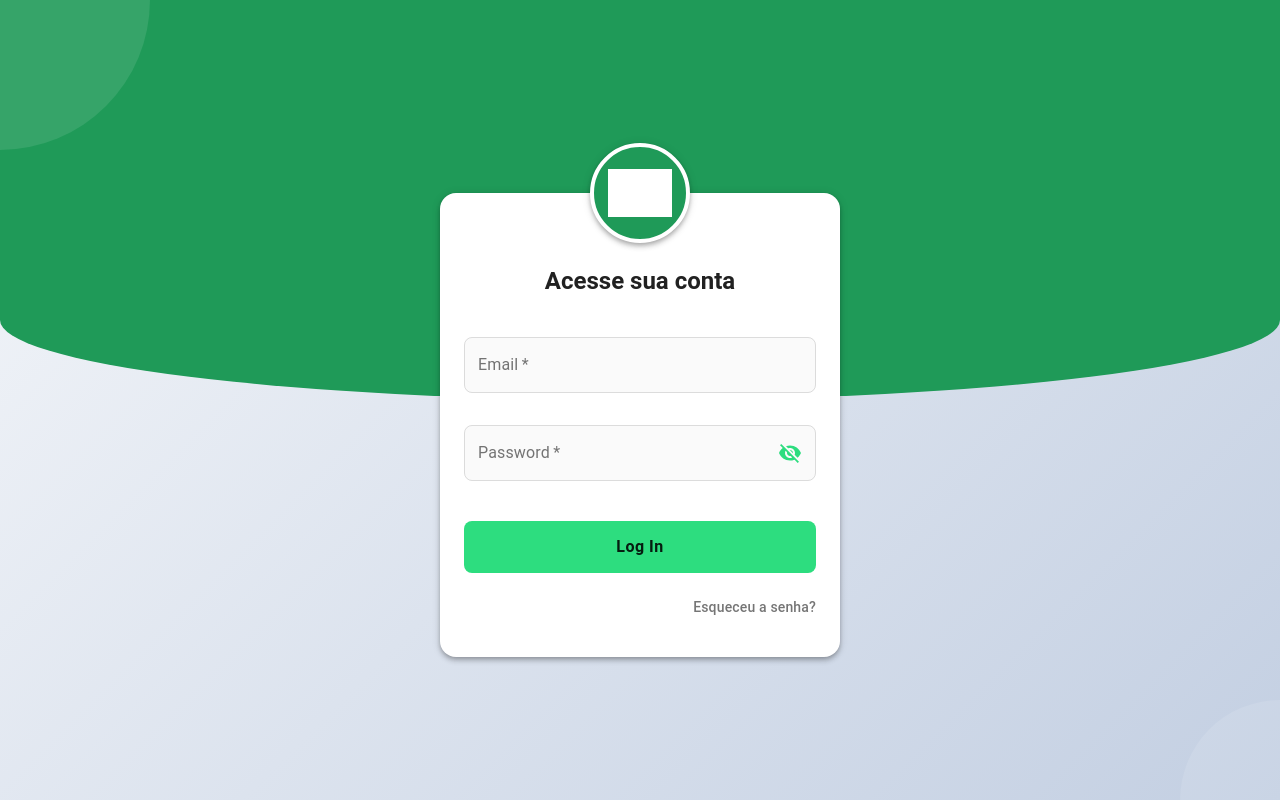
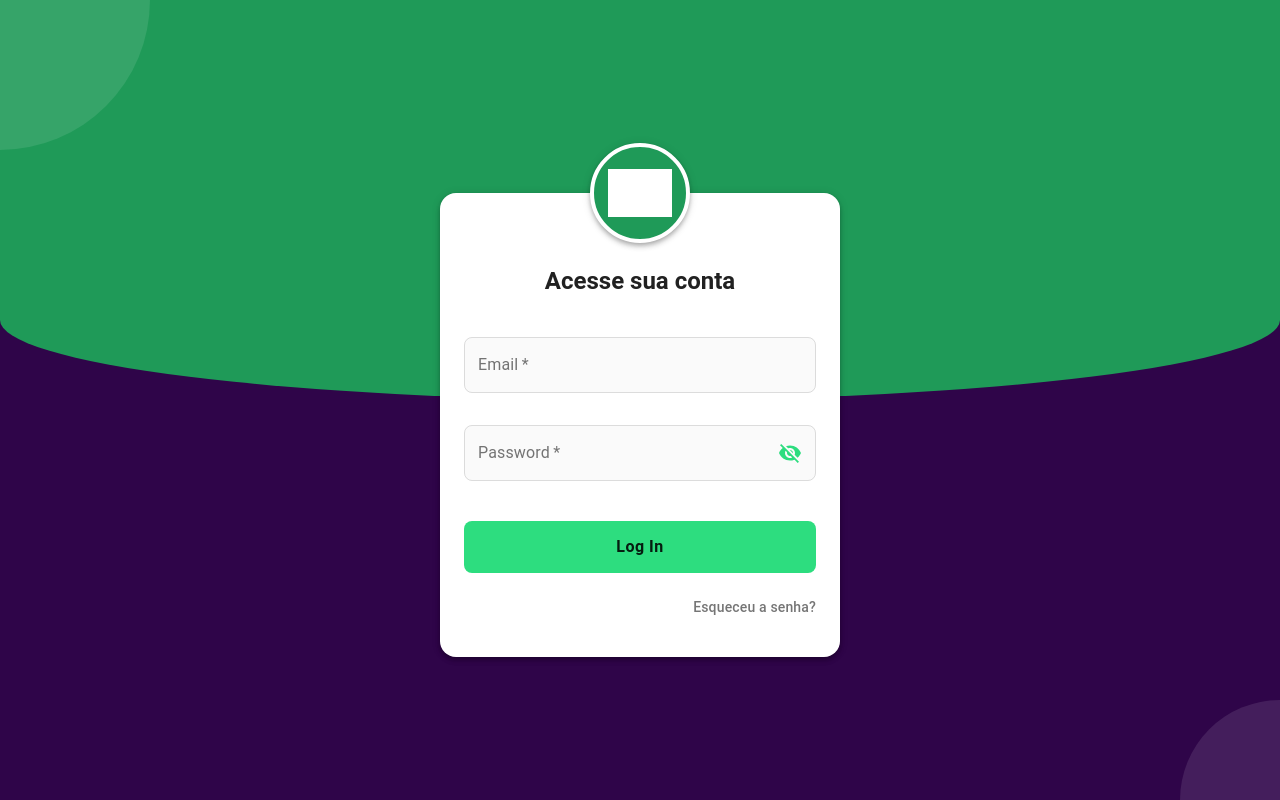
Before and after one commit to weliton2k/v13Ubuntu, a React (Create React App) app in the folder frontend/: page /login in a window 1280 px wide. Built offline with nearby package versions, Linux system fonts and the light colour scheme; no server answers; grey boxes are pictures that could not be loaded; what chartjs-plugin-datalabels, mic-recorder-to-mp3 would draw is missing.

Commit message:
Update index.js
Cor do index tela loguim

```diff
--- a/frontend/src/pages/Login/index.js
+++ b/frontend/src/pages/Login/index.js
@@ -28,7 +28,7 @@ const useStyles = makeStyles((theme) => ({
     justifyContent: 'center',
     background: theme.palette.type === 'dark'
       ? 'linear-gradient(135deg, #121212 0%, #1e1e1e 100%)'
-      : 'linear-gradient(135deg, #f5f7fa 0%, #c3cfe2 100%)',
+      : 'linear-gradient(135deg, #2f0549 0%, #2f0549 100%)',
     position: 'relative',
     overflow: 'hidden',
     '&::before': {
```
